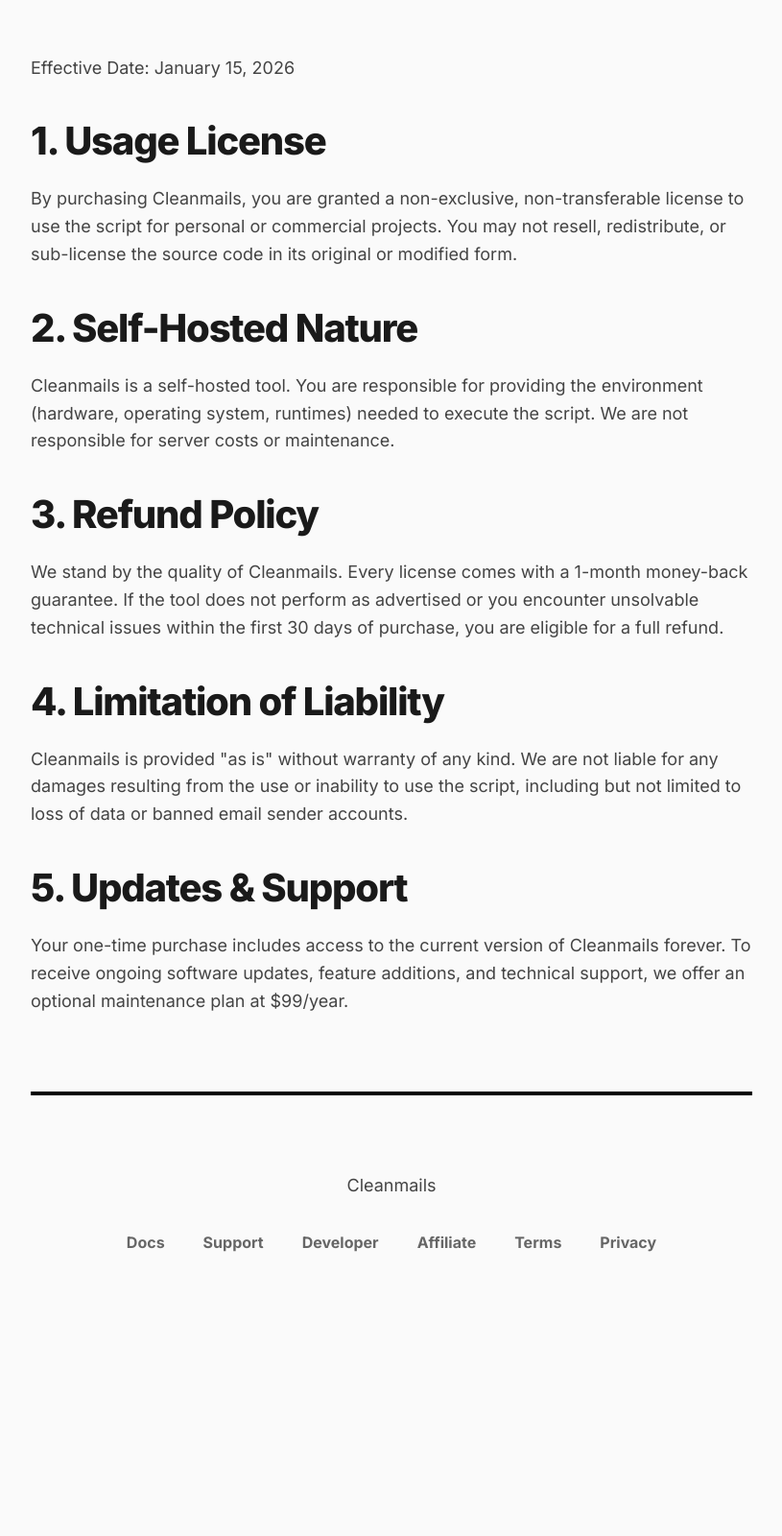
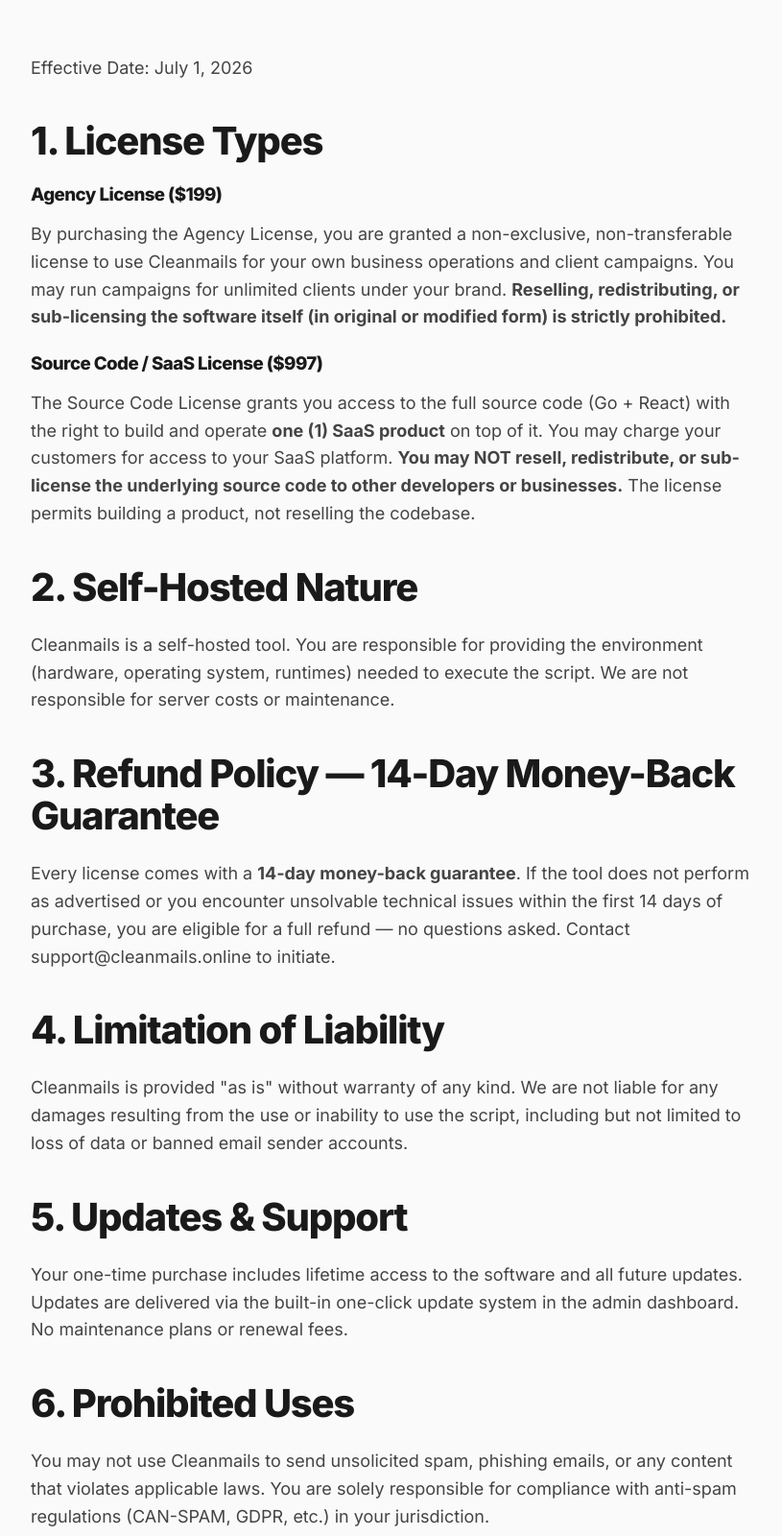
Before and after one commit to ZaidMomin2003/gumroad, a website built with Vite: page terms.html in a window 1280 px wide. Shown: the part 160-1760 px from the top of the page at 96% size, without its empty margins (232-1047 px from the left). Before the commit the page ends 1560 px from the top, so only its background shows below. Built offline with nearby package versions, Linux system fonts and the light colour scheme.

Commit message:
Update terms (14-day guarantee, license types), golden enterprise section, fix resell claims, link starter-kit

```diff
--- a/terms.html
+++ b/terms.html
@@ -28,20 +28,21 @@
  </header>
 
  <section class="legal-content">
- <p>Effective Date: January 15, 2026</p>
+ <p>Effective Date: July 1, 2026</p>
 
- <h2>1. Usage License</h2>
- <p>By purchasing Cleanmails, you are granted a non-exclusive, non-transferable license to use the script for
- personal or commercial projects. You may not resell, redistribute, or sub-license the source code in its
- original or modified form.</p>
+ <h2>1. License Types</h2>
+ <h3>Agency License ($199)</h3>
+ <p>By purchasing the Agency License, you are granted a non-exclusive, non-transferable license to use Cleanmails for your own business operations and client campaigns. You may run campaigns for unlimited clients under your brand. <strong>Reselling, redistributing, or sub-licensing the software itself (in original or modified form) is strictly prohibited.</strong></p>
+
+ <h3>Source Code / SaaS License ($997)</h3>
+ <p>The Source Code License grants you access to the full source code (Go + React) with the right to build and operate <strong>one (1) SaaS product</strong> on top of it. You may charge your customers for access to your SaaS platform. <strong>You may NOT resell, redistribute, or sub-license the underlying source code to other developers or businesses.</strong> The license permits building a product, not reselling the codebase.</p>
 
  <h2>2. Self-Hosted Nature</h2>
  <p>Cleanmails is a self-hosted tool. You are responsible for providing the environment (hardware, operating
- system, runtimes) needed to execute the script. We are not responsible for server costs or maintenance.
- </p>
+ system, runtimes) needed to execute the script. We are not responsible for server costs or maintenance.</p>
 
- <h2>3. Refund Policy</h2>
- <p>We stand by the quality of Cleanmails. Every license comes with a 1-month money-back guarantee. If the tool does not perform as advertised or you encounter unsolvable technical issues within the first 30 days of purchase, you are eligible for a full refund.</p>
+ <h2>3. Refund Policy — 14-Day Money-Back Guarantee</h2>
+ <p>Every license comes with a <strong>14-day money-back guarantee</strong>. If the tool does not perform as advertised or you encounter unsolvable technical issues within the first 14 days of purchase, you are eligible for a full refund — no questions asked. Contact support@cleanmails.online to initiate.</p>
 
  <h2>4. Limitation of Liability</h2>
  <p>Cleanmails is provided "as is" without warranty of any kind. We are not liable for any damages resulting
@@ -49,7 +50,10 @@
  sender accounts.</p>
 
  <h2>5. Updates & Support</h2>
- <p>Your one-time purchase includes access to the current version of Cleanmails forever. To receive ongoing software updates, feature additions, and technical support, we offer an optional maintenance plan at $99/year.</p>
+ <p>Your one-time purchase includes lifetime access to the software and all future updates. Updates are delivered via the built-in one-click update system in the admin dashboard. No maintenance plans or renewal fees.</p>
+
+ <h2>6. Prohibited Uses</h2>
+ <p>You may not use Cleanmails to send unsolicited spam, phishing emails, or any content that violates applicable laws. You are solely responsible for compliance with anti-spam regulations (CAN-SPAM, GDPR, etc.) in your jurisdiction.</p>
  </section>
 
  <footer class="footer">
```
Also changed, not shown: index.html (+13 -12 lines).
